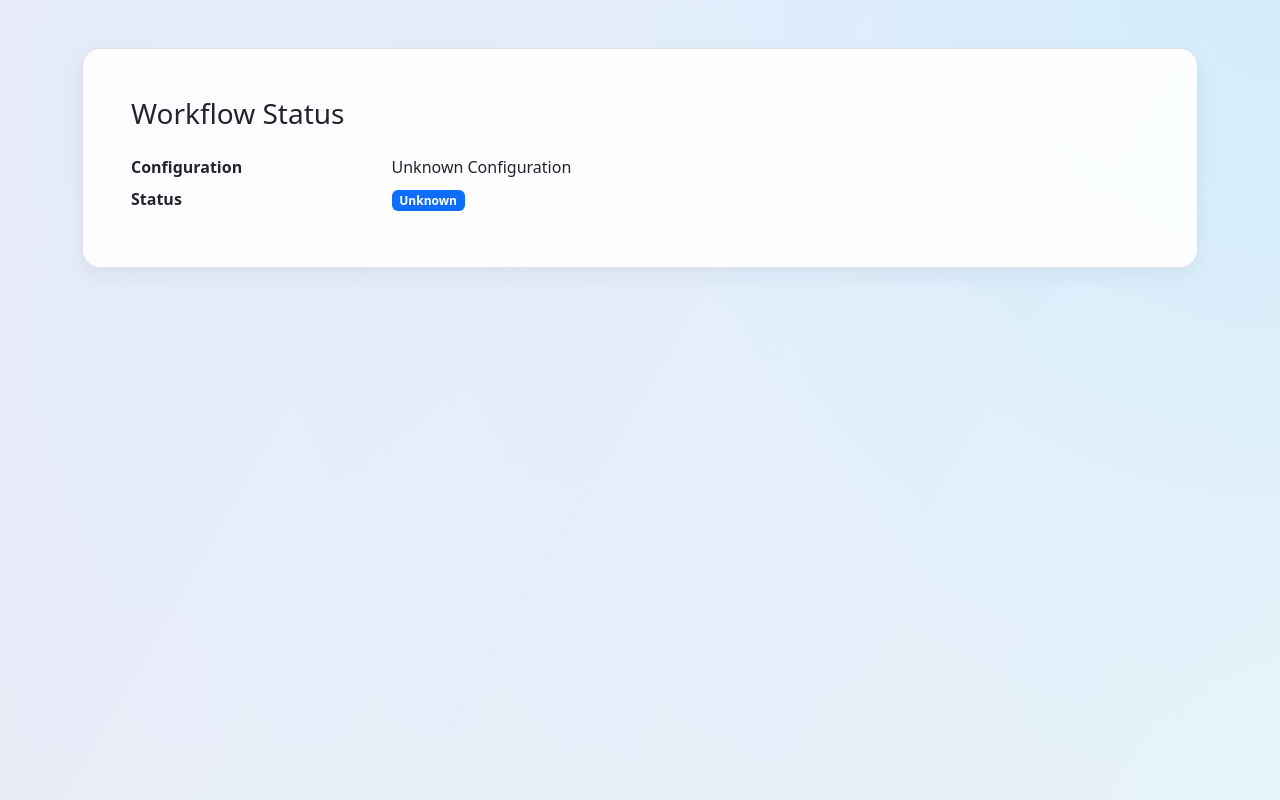
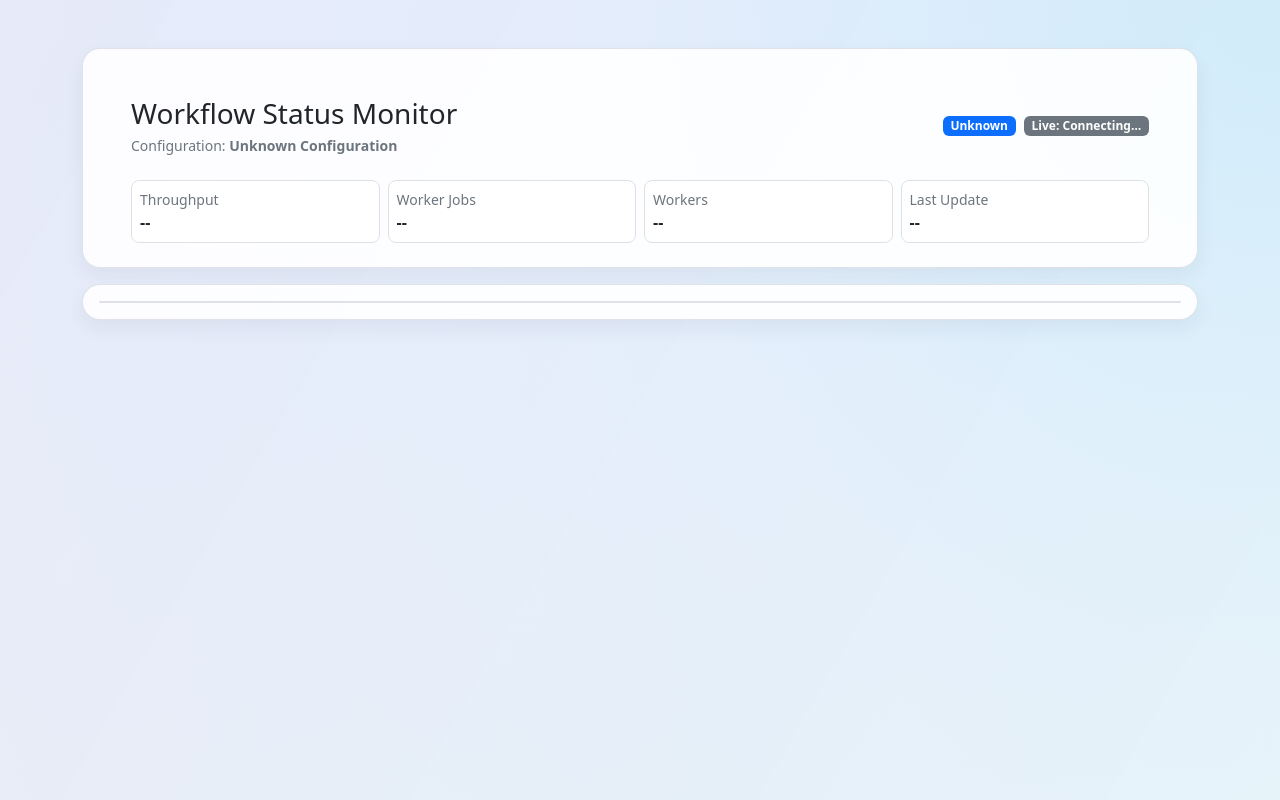
Before and after one commit to atif4461/AmSC_SUF_IP, a Flask app: page /workflow-status in a window 1280 px wide. Run offline with Flask 3, Linux system fonts and the light colour scheme; some libraries are stand-ins or nearby versions.

Commit message:
First draft implementing graphics for workflow status page

```diff
--- a/SUF_D2/D2.1/app.py
+++ b/SUF_D2/D2.1/app.py
@@ -1,5 +1,7 @@
 from pathlib import Path
 import json
+import importlib
+import math
 import os
 import signal
 import subprocess
@@ -9,6 +11,12 @@ from urllib import error as url_error
 from urllib import request as url_request
 
 from flask import Flask, jsonify, render_template, request
+
+try:
+    _flask_sock_module = importlib.import_module("flask_sock")
+    Sock = getattr(_flask_sock_module, "Sock", None)
+except Exception:  # pragma: no cover - optional dependency
+    Sock = None
 
 
 PROXY_HOST = "127.0.0.1"
@@ -140,6 +148,163 @@ def _config_dir() -> Path:
     path = Path.cwd() / "configurations"
     path.mkdir(parents=True, exist_ok=True)
     return path
+
+
+def _load_config_file(file_name: str) -> dict:
+    safe_name = Path(file_name).name
+    if not safe_name:
+        return {}
+
+    path = _config_dir() / safe_name
+    if not path.exists() or not path.is_file():
+        return {}
+
+    try:
+        parsed = _parse_yaml_text(path.read_text(encoding="utf-8"))
+    except OSError:
+        return {}
+
+    return parsed if isinstance(parsed, dict) else {}
+
+
+def _monitor_config_payload(config: dict) -> dict:
+    return {
+        "name": str(config.get("name", "AmSC D2.1 Demo")),
+        "dataSource": config.get("dataSource", {}),
+        "dataTransport": config.get("dataTransport", {}),
+        "hpcCompute": config.get("hpcCompute", {}),
+    }
+
+
+def _safe_int(value, default: int) -> int:
+    try:
+        return int(str(value).strip())
+    except Exception:
+        return default
+
+
+def _build_workflow_topology(config: dict) -> dict:
+    ds = config.get("dataSource", {}) if isinstance(config.get("dataSource"), dict) else {}
+    dt = config.get("dataTransport", {}) if isinstance(config.get("dataTransport"), dict) else {}
+    hpc = config.get("hpcCompute", {}) if isinstance(config.get("hpcCompute"), dict) else {}
+
+    worker_count = max(1, min(16, _safe_int(hpc.get("numJobs", 4), 4)))
+    transport_type = str(dt.get("type", "")).strip().lower()
+    ejfat_enabled = transport_type == "ejfat"
+
+    source_name = "File Source" if str(ds.get("mode", "")).strip() == "files" else "DAQ Source"
+    location = str(hpc.get("location", "HPC Farm")).strip() or "HPC Farm"
+
+    components = [
+        {"id": "source", "label": source_name, "group": "source"},
+    ]
+
+    if ejfat_enabled:
+        components.append({"id": "ejfat", "label": "EJFAT Load Balancer", "group": "transport"})
+
+    for i in range(worker_count):
+        components.append({"id": f"worker-{i + 1}", "label": f"Worker {i + 1}", "group": "worker"})
+
+    components.extend(
+        [
+            {"id": "aggregator", "label": "Histogram Aggregator", "group": "aggregate"},
+            {"id": "plotter", "label": "Plot Generator", "group": "plot"},
+            {"id": "viewer", "label": "Image Monitor", "group": "monitor"},
+            {"id": "hpc", "label": location, "group": "hpc"},
+        ]
+    )
+
+    links = []
+    if ejfat_enabled:
+        links.append({"source": "source", "target": "ejfat"})
+        links.extend({"source": "ejfat", "target": f"worker-{i + 1}"} for i in range(worker_count))
+    else:
+        links.extend({"source": "source", "target": f"worker-{i + 1}"} for i in range(worker_count))
+
+    links.extend({"source": f"worker-{i + 1}", "target": "aggregator"} for i in range(worker_count))
+    links.extend(
+        [
+            {"source": "aggregator", "target": "plotter"},
+            {"source": "plotter", "target": "viewer"},
+            {"source": "hpc", "target": "worker-1", "meta": "contains"},
+        ]
+    )
+
+    return {
+        "workerCount": worker_count,
+        "ejfatEnabled": ejfat_enabled,
+        "components": components,
+        "links": links,
+    }
+
+
+def _build_workflow_snapshot(config: dict) -> dict:
+    topology = _build_workflow_topology(config)
+    worker_count = topology["workerCount"]
+    now = time.time()
+
+    src_rate_gbps = 19.5 + 2.2 * math.sin(now / 4.0)
+    lb_efficiency = 0.96 + 0.02 * math.sin(now / 9.0)
+    split_rate = max(0.2, src_rate_gbps * lb_efficiency / worker_count)
+    running_jobs = max(1, min(worker_count, int(round(worker_count * (0.72 + 0.18 * (math.sin(now / 10.0) + 1) / 2.0)))))
+
+    hist_merge_rate = max(12.0, split_rate * worker_count * 76.0)
+    images_per_min = max(1.0, 8.0 + 3.0 * (math.sin(now / 7.0) + 1.0))
+    latest_image_age = max(0.3, 5.5 - 2.1 * (math.sin(now / 6.3) + 1.0) / 2.0)
+
+    node_stats = {
+        "source": {
+            "eventsPerSec": int(src_rate_gbps * 11500),
+            "rateGbps": round(src_rate_gbps, 2),
+        },
+        "aggregator": {
+            "histogramsPerSec": round(hist_merge_rate, 1),
+            "queueDepth": int(20 + 14 * (math.sin(now / 5.0) + 1.0)),
+        },
+        "plotter": {
+            "imagesPerMin": round(images_per_min, 1),
+            "lastRenderMs": int(120 + 65 * (math.sin(now / 3.5) + 1.0)),
+        },
+        "viewer": {
+            "latestImageAgeSec": round(latest_image_age, 1),
+            "viewers": int(2 + 4 * (math.sin(now / 11.0) + 1.0)),
+        },
+        "hpc": {
+            "runningJobs": running_jobs,
+            "totalWorkers": worker_count,
+            "busyPct": round((running_jobs / max(worker_count, 1)) * 100.0, 1),
+        },
+    }
+
+    if topology["ejfatEnabled"]:
+        node_stats["ejfat"] = {
+            "outStreams": worker_count,
+            "splitRateGbps": round(split_rate, 2),
+            "imbalancePct": round(0.4 + 1.8 * (math.sin(now / 8.0) + 1.0) / 2.0, 2),
+        }
+
+    for i in range(worker_count):
+        node_stats[f"worker-{i + 1}"] = {
+            "eventsPerSec": int(split_rate * 10800 * (0.93 + 0.12 * ((i % 3) / 3))),
+            "inferenceMs": round(7.5 + 3.2 * (math.sin(now / (2.7 + (i % 3))) + 1.0), 2),
+            "histFillPerSec": int(190 + 42 * (math.sin((now + i) / 4.8) + 1.0)),
+        }
+
+    return {
+        "timestamp": int(now * 1000),
+        "topology": {
+            "components": topology["components"],
+            "links": topology["links"],
+            "workerCount": worker_count,
+            "ejfatEnabled": topology["ejfatEnabled"],
+        },
+        "stats": {
+            "throughputGbps": round(src_rate_gbps, 2),
+            "runningJobs": running_jobs,
+            "workerCount": worker_count,
+        },
+        "nodeStats": node_stats,
+    }
 
 
 def _tail_text(path: Path, max_lines: int = 20) -> str:
@@ -275,6 +440,27 @@ def create_app() -> Flask:
     )
     app.config["TEMPLATES_AUTO_RELOAD"] = True
 
+    if Sock is not None:
+        sock = Sock(app)
+
+        @sock.route("/ws/workflow-status")
+        def workflow_status_ws(ws):  # pragma: no cover - runtime socket behavior
+            file_name = (request.args.get("file") or "").strip()
+            config = _load_config_file(file_name) if file_name else _load_config_file("amsc-d2-1-demo.yaml")
+
+            while True:
+                try:
+                    payload = {
+                        "ok": True,
+                        "config": _monitor_config_payload(config),
+                        "snapshot": _build_workflow_snapshot(config),
+                        "timestamp": int(time.time() * 1000),
+                    }
+                    ws.send(json.dumps(payload))
+                    time.sleep(0.75)
+                except Exception:
+                    break
+
     @app.route("/")
     def index():
         return render_template("index.html")
@@ -283,7 +469,47 @@ def create_app() -> Flask:
     def workflow_status():
         config_name = request.args.get("config", "Unknown Configuration")
         status = request.args.get("status", "Unknown")
-        return render_template("workflow_status.html", config_name=config_name, status=status)
+        selected_file = (request.args.get("file") or "").strip()
+
+        loaded_config = _load_config_file(selected_file) if selected_file else {}
+        fallback_file = ""
+        if not loaded_config:
+            fallback_file = "amsc-d2-1-demo.yaml"
+            loaded_config = _load_config_file(fallback_file)
+
+        if loaded_config:
+            config_name = str(loaded_config.get("name", config_name) or config_name)
+
+        status_bootstrap = {
+            "configName": config_name,
+            "status": status,
+            "configFile": selected_file or fallback_file,
+            "config": _monitor_config_payload(loaded_config),
+            "snapshot": _build_workflow_snapshot(loaded_config),
+            "websocketEnabled": bool(Sock is not None),
+        }
+
+        return render_template(
+            "workflow_status.html",
+            config_name=config_name,
+            status=status,
+            status_bootstrap_json=json.dumps(status_bootstrap),
+        )
+
+    @app.route("/api/workflow-status/snapshot")
+    def workflow_status_snapshot():
+        file_name = (request.args.get("file") or "").strip()
+        config = _load_config_file(file_name) if file_name else _load_config_file("amsc-d2-1-demo.yaml")
+
+        return jsonify(
+            {
+                "ok": True,
+                "configFile": file_name,
+                "config": _monitor_config_payload(config),
+                "snapshot": _build_workflow_snapshot(config),
+                "timestamp": int(time.time() * 1000),
+            }
+        )
 
     @app.route("/api/fs/list")
     def fs_list():
--- a/SUF_D2/D2.1/static/app.js
+++ b/SUF_D2/D2.1/static/app.js
@@ -1217,7 +1217,8 @@
     setProxyConnectionLabel(true);
 
     const selectedName = configSelect.options[configSelect.selectedIndex]?.text || "Unknown Configuration";
-    const statusUrl = `/workflow-status?config=${encodeURIComponent(selectedName)}&status=${encodeURIComponent("Running")}`;
+    const selectedFile = configSelect.options[configSelect.selectedIndex]?.dataset?.file || "";
+    const statusUrl = `/workflow-status?config=${encodeURIComponent(selectedName)}&status=${encodeURIComponent("Running")}&file=${encodeURIComponent(selectedFile)}`;
 
     window.open(statusUrl, "_blank", "noopener,noreferrer");
     setWorkflowActive(false);
--- a/SUF_D2/D2.1/static/styles.css
+++ b/SUF_D2/D2.1/static/styles.css
@@ -163,6 +163,82 @@ body {
   overflow: auto;
 }
 
+.workflow-monitor-canvas {
+  width: 100%;
+  overflow: auto;
+  border-radius: 14px;
+  background: linear-gradient(180deg, rgba(245, 248, 255, 0.95), rgba(237, 244, 255, 0.92));
+  border: 1px solid rgba(45, 59, 90, 0.14);
+}
+
+.workflow-monitor-svg {
+  display: block;
+}
+
+.flow-link {
+  stroke: #2660d8;
+  stroke-width: 2.4px;
+  stroke-dasharray: 9 6;
+  animation: ants 0.9s linear infinite;
+  opacity: 0.85;
+}
+
+.flow-link.flow-link-meta {
+  stroke: #7b879f;
+  stroke-dasharray: 3 7;
+  opacity: 0.45;
+}
+
+@keyframes ants {
+  to {
+    stroke-dashoffset: -30;
+  }
+}
+
+.wf-node-box {
+  stroke: rgba(35, 54, 99, 0.28);
+  stroke-width: 1px;
+}
+
+.wf-node-source {
+  fill: #e9f4ff;
+}
+
+.wf-node-transport {
+  fill: #eaf8f7;
+}
+
+.wf-node-worker {
+  fill: #eef2ff;
+}
+
+.wf-node-aggregate {
+  fill: #fff4e8;
+}
+
+.wf-node-plot {
+  fill: #f3edff;
+}
+
+.wf-node-monitor {
+  fill: #edf8ea;
+}
+
+.wf-node-hpc {
+  fill: #f2f4f8;
+}
+
+.wf-node-title {
+  font-size: 11px;
+  font-weight: 700;
+  fill: #1d2a44;
+}
+
+.wf-node-metric {
+  font-size: 10px;
+  fill: #344769;
+}
+
 @media (max-width: 767px) {
   .hero-mark {
     width: 72px;
--- a/SUF_D2/D2.1/templates/workflow_status.html
+++ b/SUF_D2/D2.1/templates/workflow_status.html
@@ -15,20 +15,61 @@
   <body>
     <div class="hero-bg"></div>
     <main class="container py-5">
+      <section class="card section-card mb-3">
+        <div class="card-body p-4 pb-3 p-md-5 pb-md-4">
+          <div class="d-flex flex-wrap align-items-center justify-content-between gap-3">
+            <div>
+              <h1 class="h3 mb-1">Workflow Status Monitor</h1>
+              <div class="small text-secondary">
+                Configuration: <span class="fw-semibold">{{ config_name }}</span>
+              </div>
+            </div>
+            <div class="d-flex flex-wrap align-items-center gap-2">
+              <span class="badge text-bg-primary">{{ status }}</span>
+              <span id="monitor-connection-badge" class="badge text-bg-secondary">Live: Connecting…</span>
+            </div>
+          </div>
+
+          <div class="row g-2 mt-3">
+            <div class="col-6 col-md-3">
+              <div class="border rounded-3 bg-white p-2 h-100">
+                <div class="small text-secondary">Throughput</div>
+                <div id="stat-throughput" class="fw-semibold">--</div>
+              </div>
+            </div>
+            <div class="col-6 col-md-3">
+              <div class="border rounded-3 bg-white p-2 h-100">
+                <div class="small text-secondary">Worker Jobs</div>
+                <div id="stat-jobs" class="fw-semibold">--</div>
+              </div>
+            </div>
+            <div class="col-6 col-md-3">
+              <div class="border rounded-3 bg-white p-2 h-100">
+                <div class="small text-secondary">Workers</div>
+                <div id="stat-workers" class="fw-semibold">--</div>
+              </div>
+            </div>
+            <div class="col-6 col-md-3">
+              <div class="border rounded-3 bg-white p-2 h-100">
+                <div class="small text-secondary">Last Update</div>
+                <div id="stat-updated" class="fw-semibold">--</div>
+              </div>
+            </div>
+          </div>
+        </div>
+      </section>
+
       <section class="card section-card">
-        <div class="card-body p-4 p-md-5">
-          <h1 class="h3 mb-4">Workflow Status</h1>
-          <dl class="row mb-0">
-            <dt class="col-sm-3">Configuration</dt>
-            <dd class="col-sm-9">{{ config_name }}</dd>
-
-            <dt class="col-sm-3">Status</dt>
-            <dd class="col-sm-9">
-              <span class="badge text-bg-primary">{{ status }}</span>
-            </dd>
-          </dl>
+        <div class="card-body p-2 p-md-3">
+          <div id="workflow-monitor-canvas" class="workflow-monitor-canvas"></div>
         </div>
       </section>
     </main>
+
+    <script>
+      window.WORKFLOW_STATUS_BOOTSTRAP = {{ status_bootstrap_json|safe }};
+    </script>
+    <script src="https://cdn.jsdelivr.net/npm/d3@7/dist/d3.min.js"></script>
+    <script src="{{ url_for('static', filename='workflow_status.js') }}"></script>
   </body>
 </html>
```
